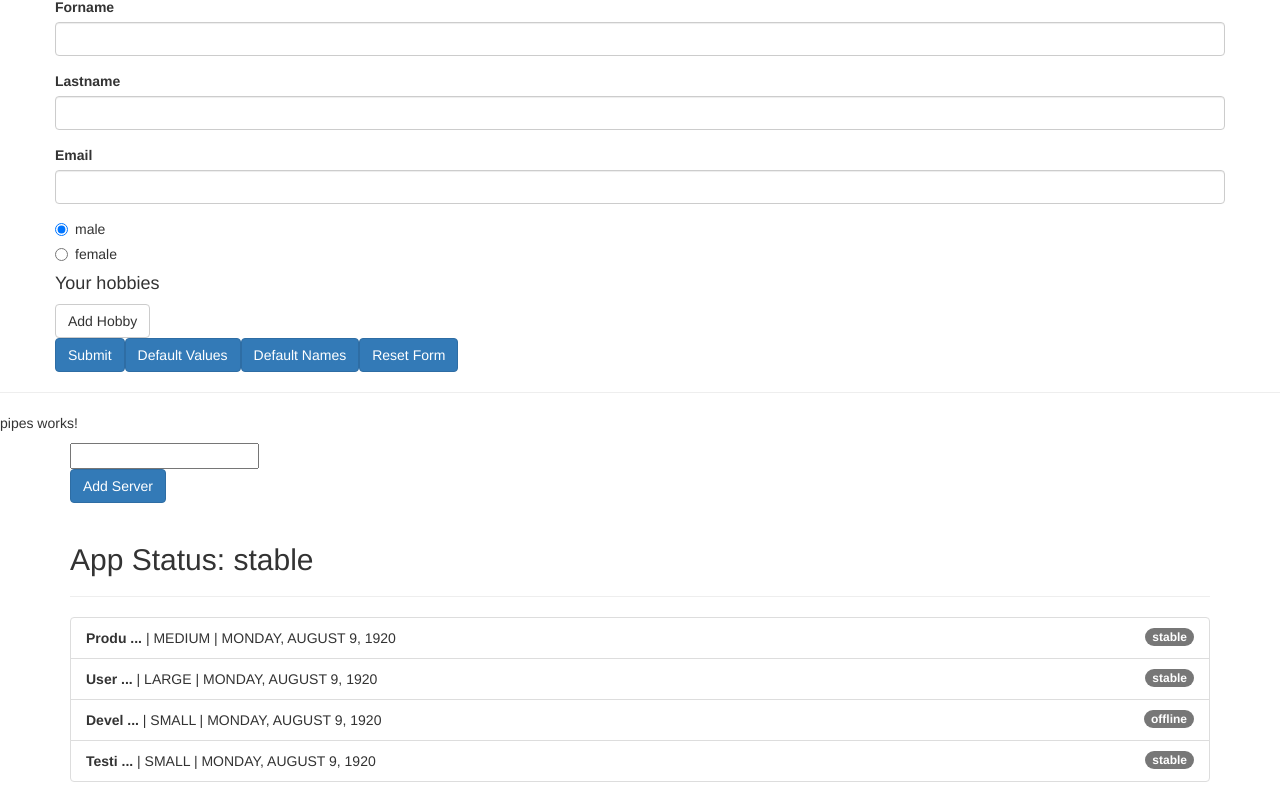
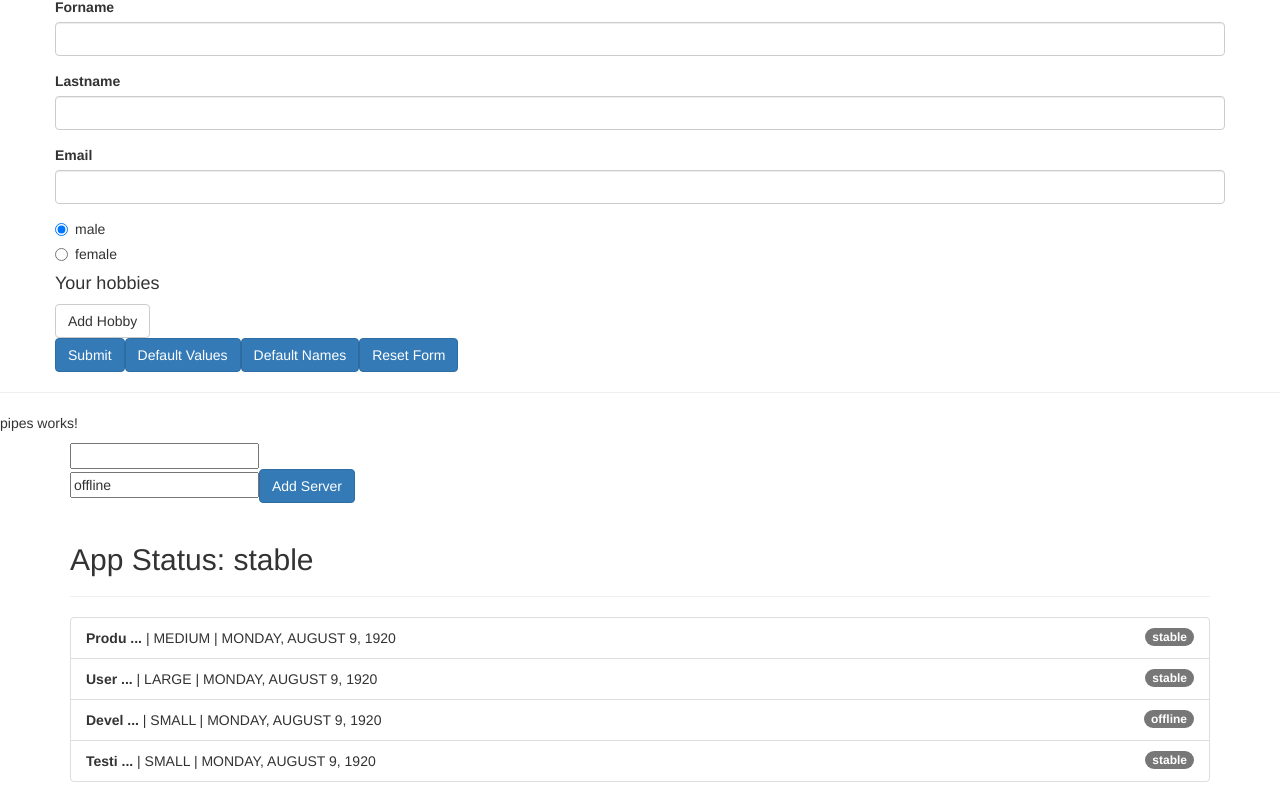
Before and after one commit to slimouGit/angular-sandbox, an Angular app in the folder sandbox/: page / in a window 1280 px wide. Shown: the part 1727-2529 px from the top of the page. Built offline with nearby package versions, Linux system fonts and the light colour scheme.

Commit message:
send server status while creating new one

```diff
--- a/sandbox/src/app/pipes/pipes.component.html
+++ b/sandbox/src/app/pipes/pipes.component.html
@@ -5,6 +5,7 @@
         <div class="col-xs-12">
             <input type="text" [(ngModel)]="filteredStatus">
             <br>
+            <input type="text" placeholder="server status" [(ngModel)]="statusNewServer">
             <button class="btn btn-primary" (click)="onAddServer()">Add Server</button>
             <br><br>
             <h2>App Status: {{ appStatus | async}}</h2>
--- a/sandbox/src/app/pipes/pipes.component.ts
+++ b/sandbox/src/app/pipes/pipes.component.ts
@@ -12,6 +12,7 @@ export class PipesComponent implements OnInit {
       resolve('stable');
     }, 2000);
   });
+  statusNewServer:string = 'offline';
   servers = [
     {
       instanceType: 'medium',
@@ -48,7 +49,7 @@ export class PipesComponent implements OnInit {
     this.servers.push({
       instanceType: 'small',
       name: 'New Server',
-      status: 'stable',
+      status: this.statusNewServer,
       started: new Date(15, 1, 2017)
     });
   }
```
